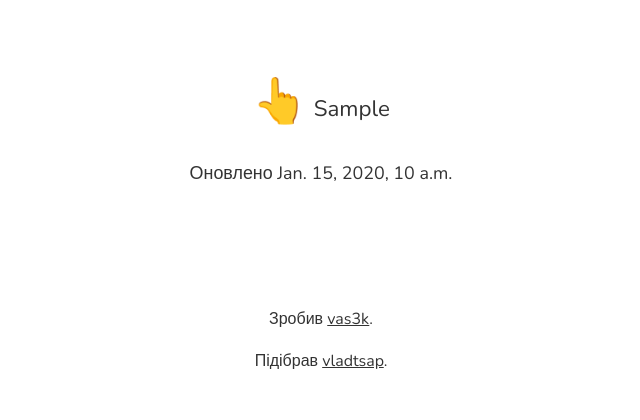
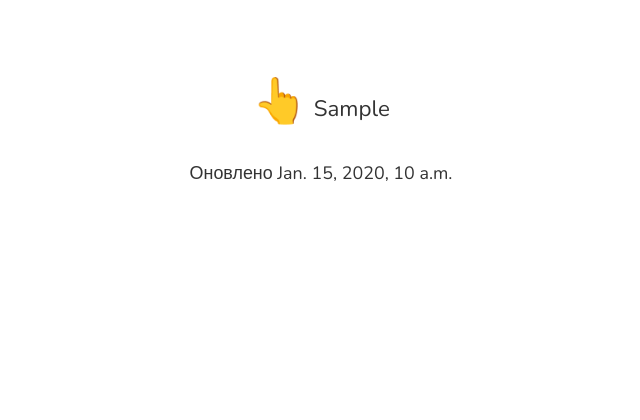
Before and after one commit to vladtsap/collection, a Django app: template templates/board.html in a window 1280 px wide. Shown: the part 274-694 px from the top of the page, without its empty margins (319-959 px from the left). Run offline with Django 3.2, Linux system fonts and the light colour scheme; the template is opened without the code that fills it: most values are stand-ins (such as "Sample title", 1, 10 or a date in 2020); grey boxes marked "Sample" are stand-in pictures; some libraries are stand-ins or nearby versions.

Commit message:
remove vas3k credentials from layout.html

```diff
--- a/templates/layout.html
+++ b/templates/layout.html
@@ -35,9 +35,6 @@
 {% endblock %}
 
 {% block footer %}
-    <div class="footer">
-        Зробив <a href="https://vas3k.ru">vas3k</a>.<br><br>Підібрав <a href="https://vladtsap.com">vladtsap</a>.
-    </div>
 {% endblock %}
 
 {% include "common/js.html" %}
```
